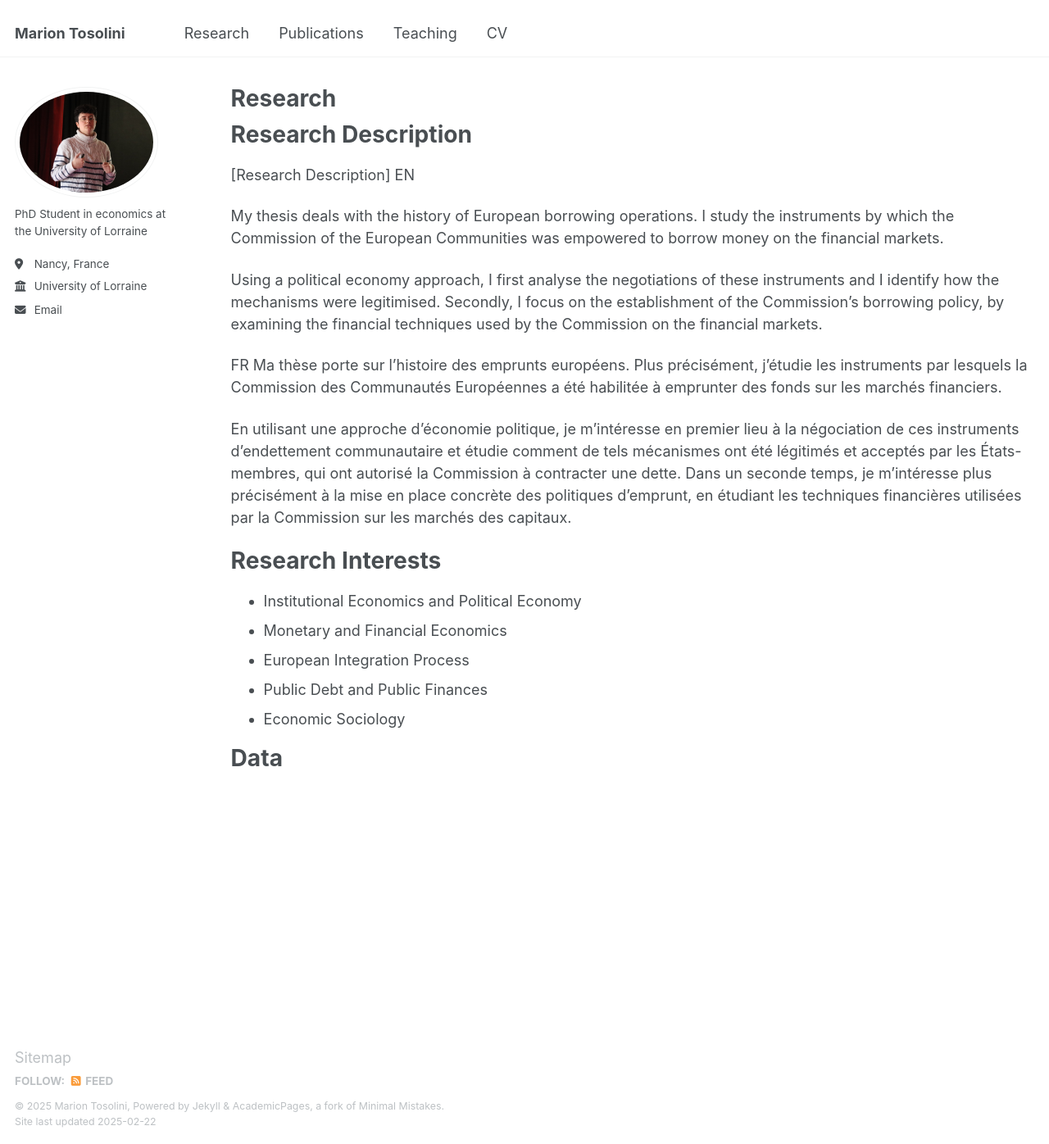
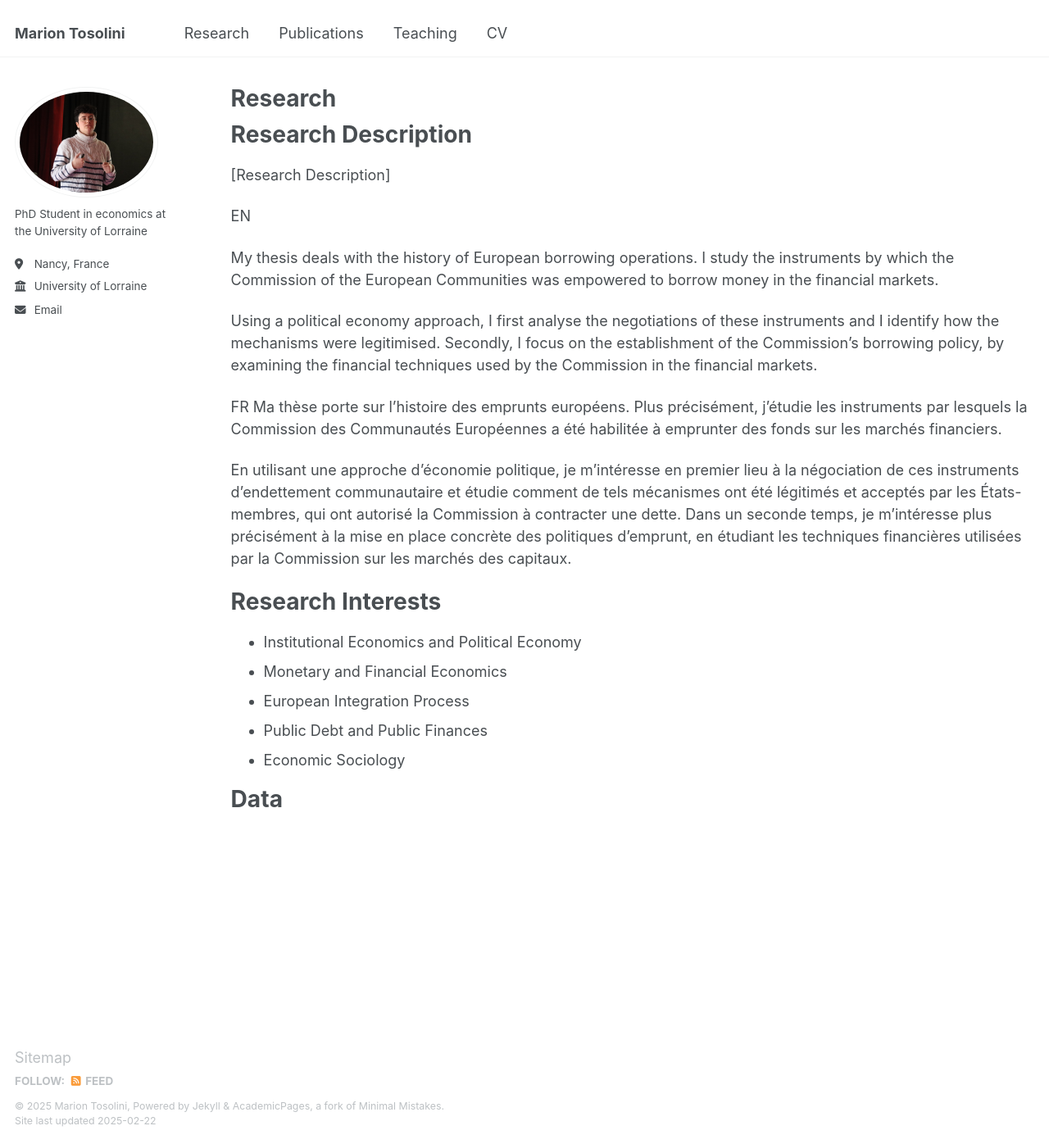
Before and after one commit to tosolini-marion/tosolini-marion.github.io, a Jekyll site: the page built from _pages/research.md, in a window 1280 px wide and 1396 px high. Shown: the whole window at 82% size. Built offline with Jekyll 4.4.1, drawn with Linux system fonts in a browser that asks for light colours.

```diff
--- a/_pages/research.md
+++ b/_pages/research.md
@@ -10,12 +10,14 @@ redirect_from:
 Research Description
 ======
 [Research Description]
+
+
 EN
 
-My thesis deals with the history of European borrowing operations. I study the instruments by which the Commission of the European Communities was empowered to borrow money on the financial markets.
+My thesis deals with the history of European borrowing operations. I study the instruments by which the Commission of the European Communities was empowered to borrow money in the financial markets.
 
 
-Using a political economy approach, I first analyse the negotiations of these instruments and I identify how the mechanisms were legitimised. Secondly, I focus on the establishment of the Commission's borrowing policy, by examining the financial techniques used by the Commission on the financial markets.
+Using a political economy approach, I first analyse the negotiations of these instruments and I identify how the mechanisms were legitimised. Secondly, I focus on the establishment of the Commission's borrowing policy, by examining the financial techniques used by the Commission in the financial markets.
 
 
 FR
```
